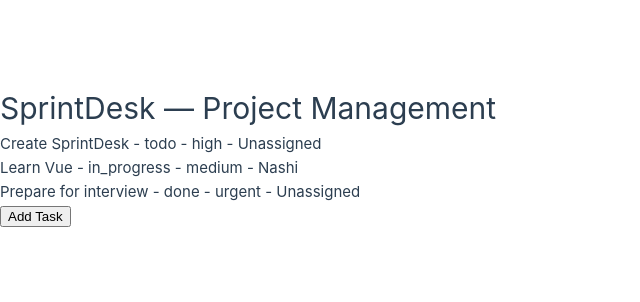
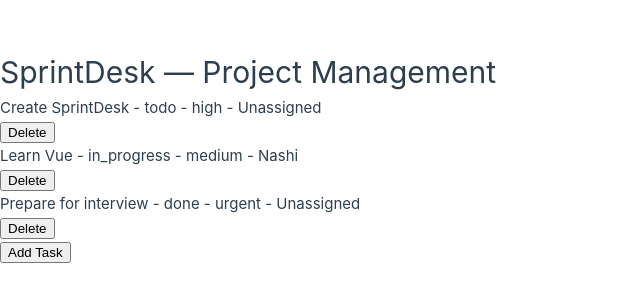
Before and after one commit to ntee1993/sprintdesk, a Vue app in the folder apps/web/: page / in a window 1280 px wide. Shown: the part 244-546 px from the top of the page, without its empty margins (0-640 px from the left). Built offline with nearby package versions, Linux system fonts and the light colour scheme.

Commit message:
feat(web): extract task card and add task deletion

```diff
--- a/apps/web/src/App.vue
+++ b/apps/web/src/App.vue
@@ -1,6 +1,7 @@
 <script setup lang="ts">
 import { ref } from 'vue'
 import type { Task } from './types/task'
+import TaskCard from './components/TaskCard.vue'
 
 const tasks = ref<Task[]>([
   { id: 1, title: 'Create SprintDesk', status: 'todo', priority: 'high' },
@@ -19,19 +20,18 @@
     priority: 'high',
   })
 }
+
+function deleteTask(taskId: number) {
+  const result = tasks.value.filter((task) => task.id !== taskId)
+  tasks.value = result
+}
 </script>
 
 <template>
   <main>
     <h1>SprintDesk — Project Management</h1>
 
-    <div v-for="task in tasks" :key="task.id">
-      <p>
-        {{ task.title }} - {{ task.status }} - {{ task.priority }} -
-        {{ task.assignee ?? 'Unassigned' }}
-      </p>
-    </div>
-
-    <button @click="addTask">Add Task</button>
+    <TaskCard v-for="task in tasks" :key="task.id" :task="task" @delete="deleteTask" />
+    <div><button @click="addTask">Add Task</button></div>
   </main>
 </template>
--- /dev/null
+++ b/apps/web/src/components/TaskCard.vue
@@ -0,0 +1,27 @@
+<template>
+  <div>
+    <p>
+      {{ task.title }} - {{ task.status }} - {{ task.priority }} -
+      {{ task.assignee ?? 'Unassigned' }}
+    </p>
+
+    <button @click="handleDelete">Delete</button>
+  </div>
+</template>
+
+<script setup lang="ts">
+import type { Task } from '../types/task'
+
+const props = defineProps<{
+  task: Task
+}>()
+
+const emit = defineEmits<{
+  delete: [taskId: number]
+}>()
+
+function handleDelete() {
+  const taskId = props.task.id
+  emit('delete', taskId)
+}
+</script>
```
